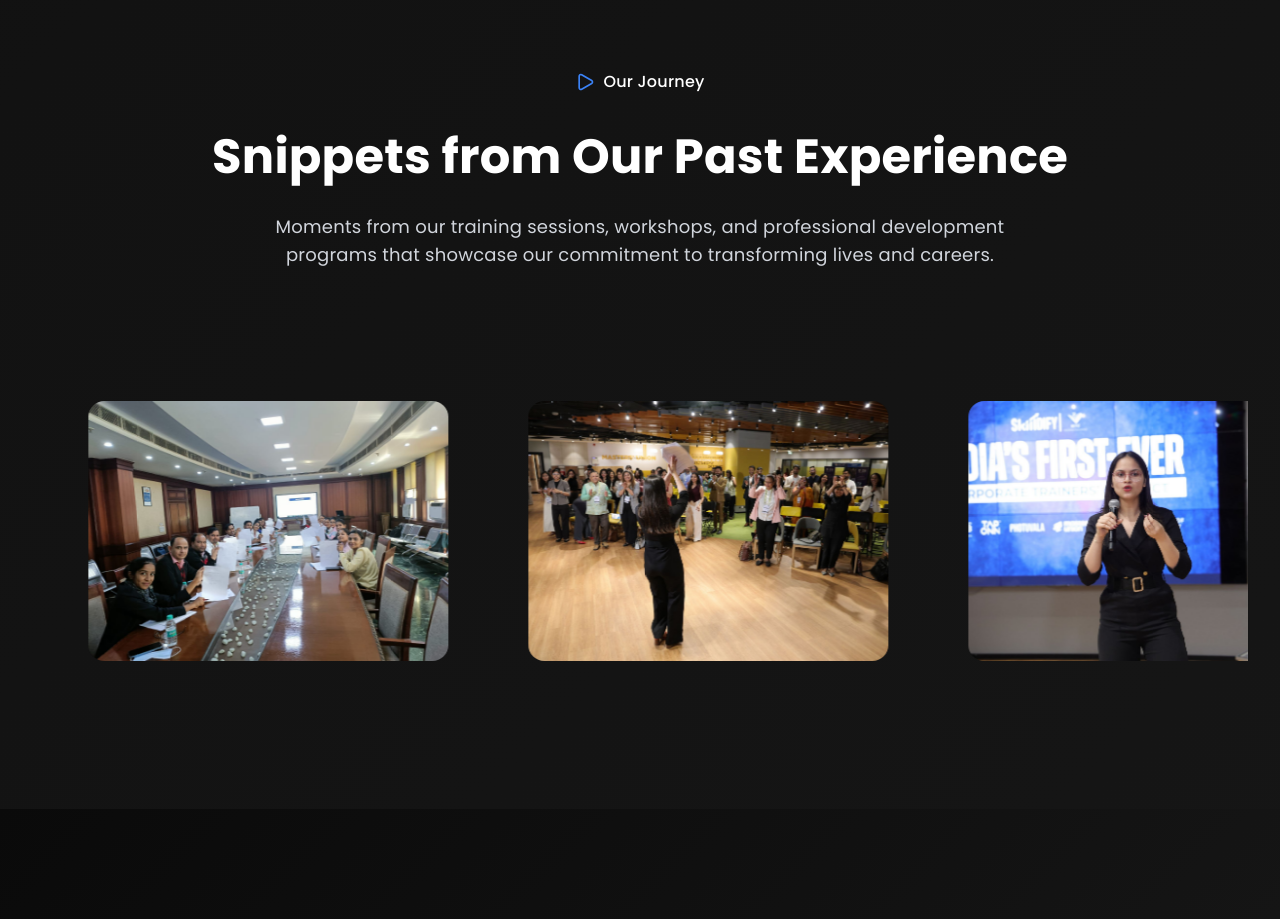
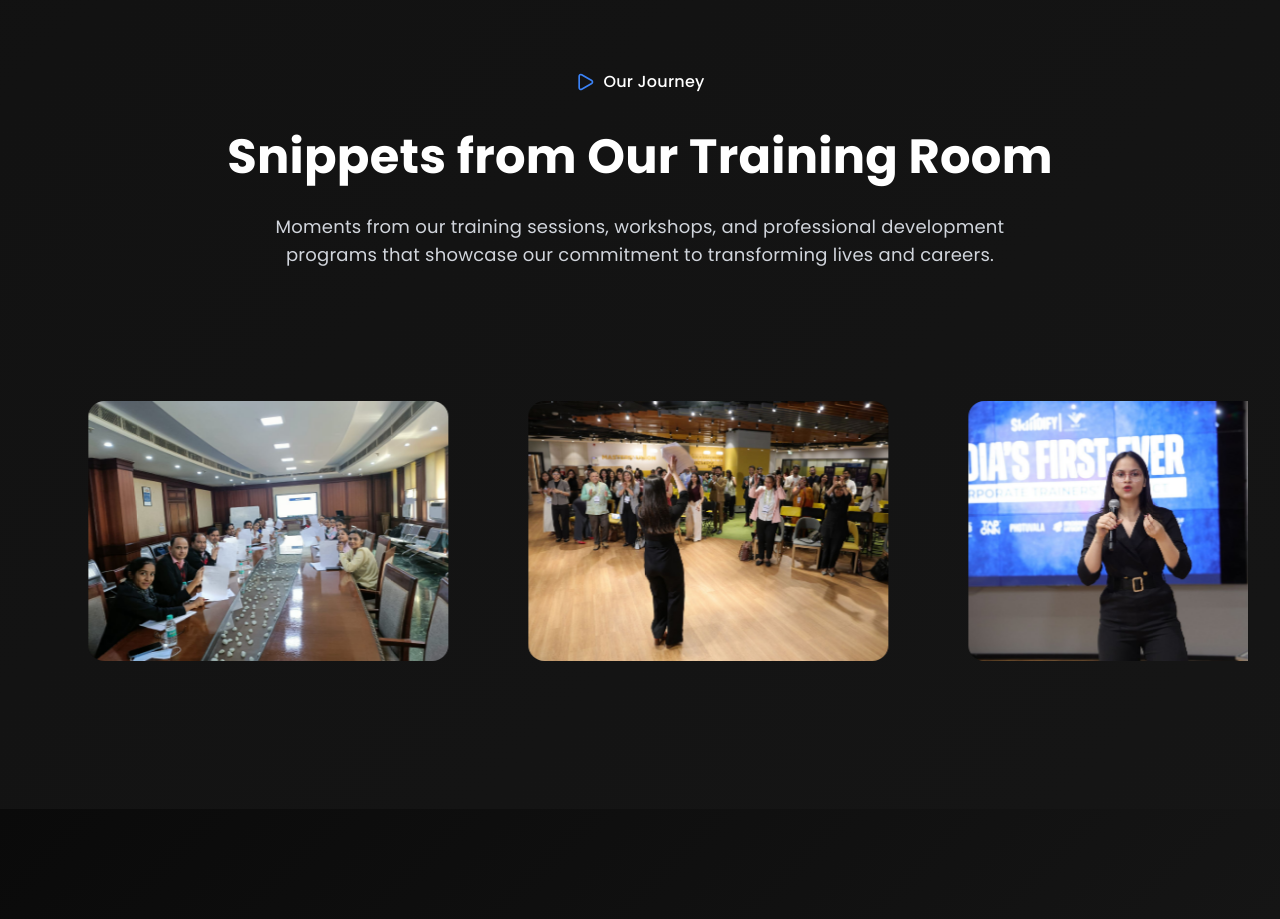
Before and after one commit to DeluluDevelopers/skillshift, a Next.js app: page / in a window 1280 px wide. Shown: the part 4580-5499 px from the top of the page. Built offline with nearby package versions, Linux system fonts and the light colour scheme.

Commit message:
changed the text to snippets from our training room

```diff
--- a/app/page.tsx
+++ b/app/page.tsx
@@ -690,7 +690,7 @@ export default function Home() {
               <span className='text-white font-medium'>Our Journey</span>
             </div>
             <h2 className='text-5xl font-bold text-white mb-8'>
-              Snippets from Our Past Experience
+              Snippets from Our Training Room
             </h2>
             <p className='text-lg text-gray-300 max-w-3xl mx-auto font-open-sans'>
               Moments from our training sessions, workshops, and professional
```
